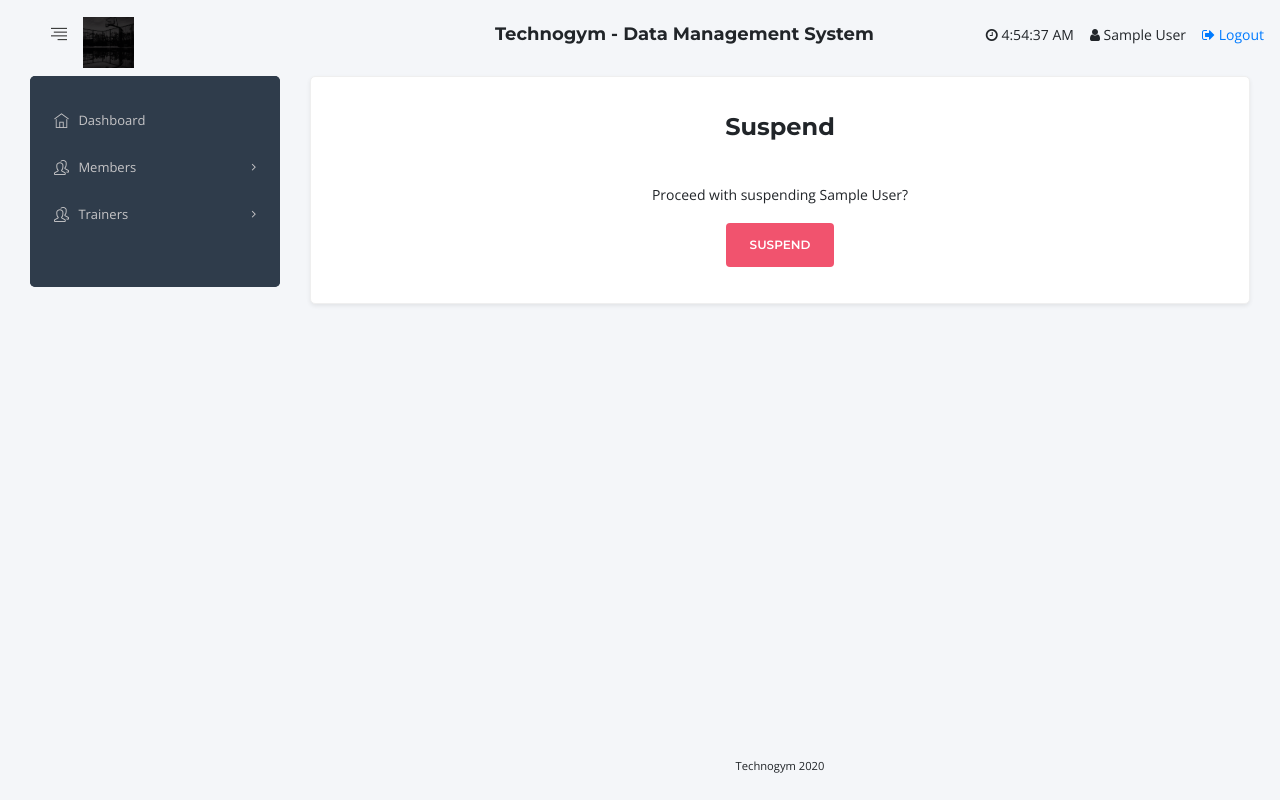
After one commit to lewis-kori/gym-app, a Django app: page /users/confirm-suspend/1/ in a window 1280 px wide. The commit adds this page. Run offline with Django 3.2, Linux system fonts and the light colour scheme; the visitor is signed in with stand-in values (Sample User, id 1); data comes from the database, SQL or seed files in the repository; some libraries are stand-ins or nearby versions; some web fonts are replaced.

Commit message:
user suspension logic added

```diff
--- a/core/views.py
+++ b/core/views.py
@@ -1,7 +1,11 @@
+from django.contrib import messages
 from django.contrib.auth import get_user_model
-from django.views.generic import TemplateView
+from django.urls import reverse
+from django.contrib.auth.decorators import login_required, user_passes_test
+from django.http import HttpResponseRedirect
+from django.views.generic import TemplateView, DetailView
 
-from .mixins import AdminDashBoardMixin
+from .mixins import AdminDashBoardMixin, check_rights
 from .models import GymClass, PersonalTraining
 
 User = get_user_model()
@@ -21,3 +25,27 @@
         context['personal_training_sessions'] = PersonalTraining.objects.filter(is_accepted=True).count()
         context['gym_classes'] = GymClass.objects.all().count()
         return context
+
+# accepted an incoming order
+@login_required
+@user_passes_test(check_rights)
+def toggle_user_suspension(request, pk):
+    user = User.objects.get(pk=pk)
+
+    user.is_active = not user.is_active
+
+    # put email send here
+
+    user.save()
+    messages.success(request, "User has been deactivated")
+    if user.role == 'Member':
+        return HttpResponseRedirect(reverse("dashboard:members_dashboard:member_details",
+                            kwargs={"pk": user.id}))
+    elif user.role == 'Trainer':
+        return HttpResponseRedirect(reverse("dashboard:trainers_dashboard:trainer_details",
+                            kwargs={"pk": user.id}))
+
+class UserConfirmSuspend(AdminDashBoardMixin, DetailView):
+    model = User
+    template_name = 'account/confirm-suspend.html'
+    context_object_name = 'user'
--- /dev/null
+++ b/templates/account/confirm-suspend.html
@@ -0,0 +1,44 @@
+{% extends 'base.html' %}
+{% block title %} Confirm {{ user.get_full_name }}
+{% if user.is_active %}
+suspend
+{% else %}
+activation
+{% endif %}
+{% endblock %}
+{% block content %}
+<div class="row">
+  <div class="col-md-12">
+    <div class="card shadow-sm">
+      <div class="card-body">
+        <h3 class="text-center py-3">
+            {% if user.is_active %}
+            Suspend
+            {% else %}
+            activate
+            {% endif %}
+        </h3>
+        <div class="col-md-6 mx-auto">
+          <div class="py-3 text-center">
+              {% if user.is_active %}
+            <p>Proceed with suspending {{ user.get_full_name }}?</p>
+            <a
+              class="btn btn-danger"
+              href="{% url 'dashboard:suspend' user.pk %}"
+              >Suspend</a
+            >
+            {% else %}
+            <p>Proceed with activating {{ user.get_full_name }}?</p>
+            <a
+              class="btn btn-info"
+              href="{% url 'dashboard:suspend' user.pk %}"
+              >activate</a
+            >
+            {% endif %}
+          </div>
+        </div>
+      </div>
+    </div>
+  </div>
+</div>
+{% endblock %}
--- a/templates/dashboard/members/details.html
+++ b/templates/dashboard/members/details.html
@@ -93,9 +93,13 @@
                         </a>
                         <a
                         class="mr-3"
-                          href="{% url 'dashboard:members_dashboard:member_edit' member.id %}"
+                          href="{% url 'dashboard:confirm_suspend' member.id %}"
                         >
+                        {% if member.is_active %}
                           <button class="btn btn-danger btn-sm mx-1">suspend</button>
+                        {% else %}
+                        <button class="btn btn-info btn-sm mx-1">activate</button>
+                        {% endif %}
                         </a>
                       </td>
                     </tr>
```
Also changed, not shown: core/template_urls.py (+5 -2 lines), templates/dashboard/trainers/details.html (+6 -2 lines).
